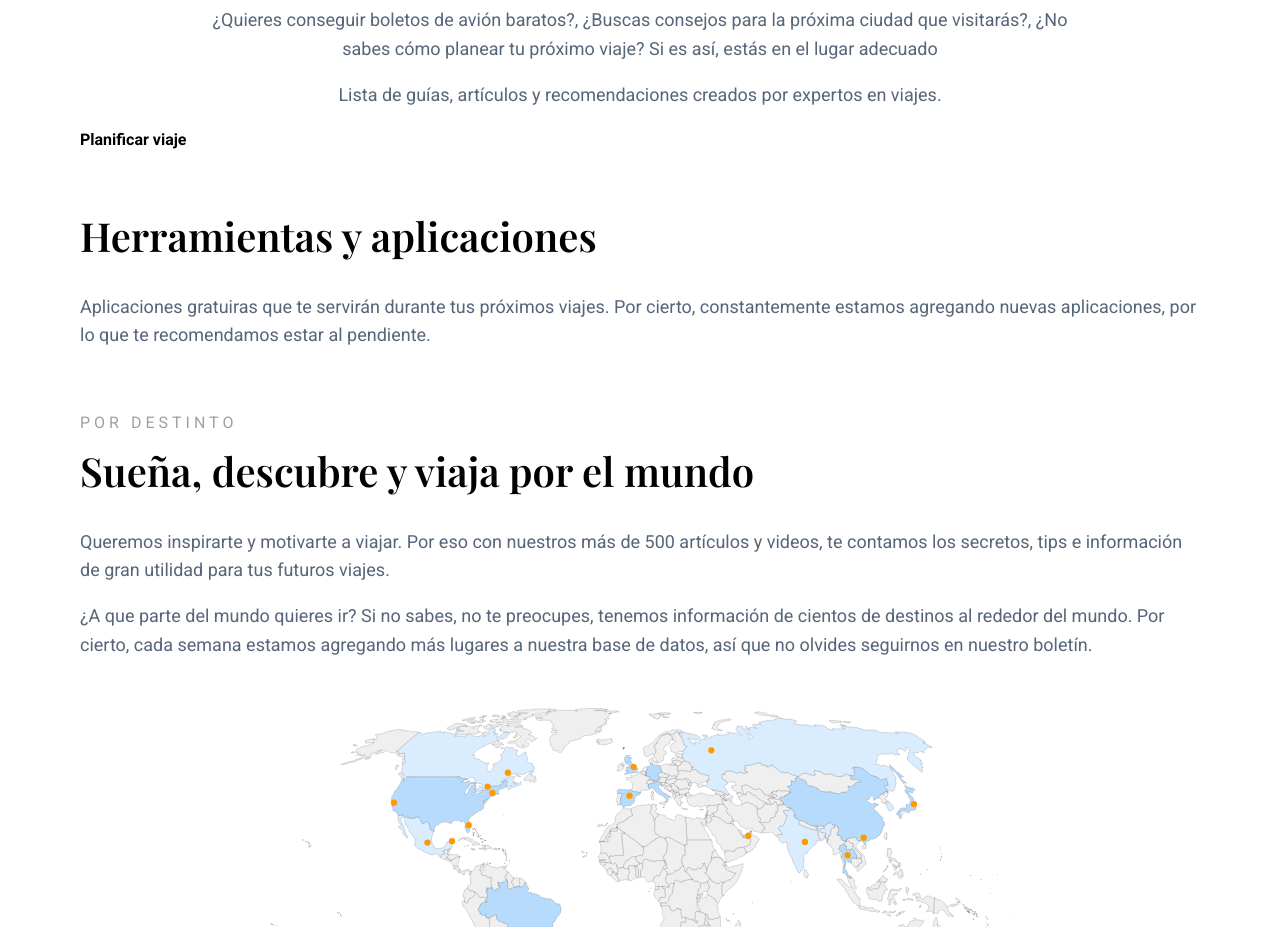
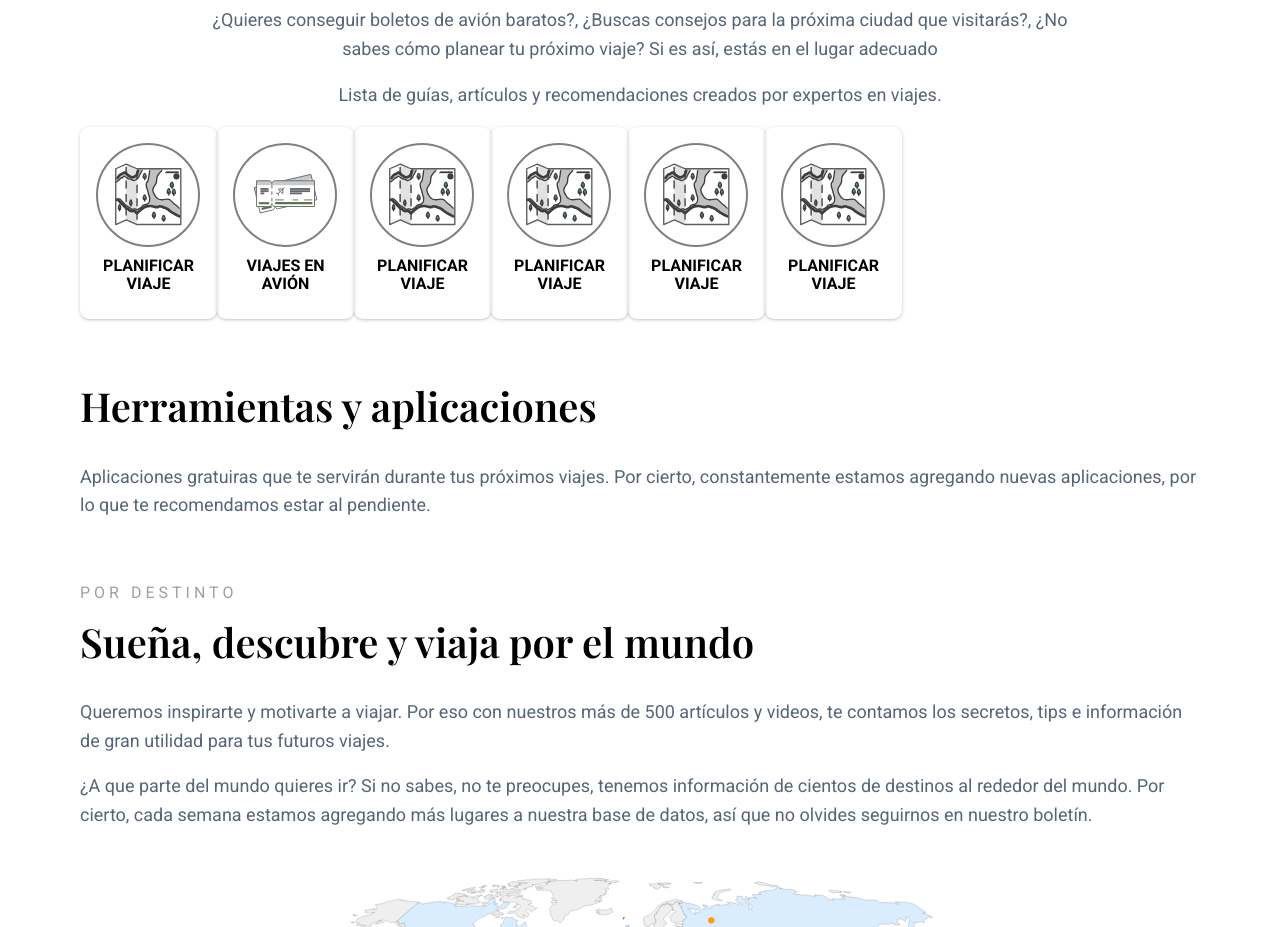
Before and after one commit to iCharlieAraiza/viajetip, a website: page index.html in a window 1280 px wide. Shown: the part 1500-2427 px from the top of the page. Drawn offline with nearby package versions, Linux system fonts and the light colour scheme.

Commit message:
update card styles

```diff
--- a/css/style.scss
+++ b/css/style.scss
@@ -392,7 +392,7 @@ p {
         font-size: 2.5rem;
         margin-top: 1rem;
     }
-    &.center,{
+    &.center {
         h2, p,  .h-subtitle {
             text-align: center;
             max-width: 900px;
@@ -425,11 +425,59 @@ p {
 }
 
 .separator {
-    margin-bottom: 1remñm;
+    margin-bottom: 1rem;
     img{
         width: 100%;
     }
 }
+
+.card-list {
+    display: flex;
+    picture {
+        width: 100px;
+        border-radius: 50%;
+        border: 2px solid grey;
+        height: 100px;
+        display: flex;
+        justify-content: center;
+        align-items: center;
+    }
+    img {
+        width: 70%;
+    }
+
+    h4 {
+        text-transform: uppercase;
+        color: black;
+    }
+
+
+    .item{
+        //border: 1px solid #e3e3e3;
+        display: block;
+        box-shadow: 0 1px 1px 0 rgba(66, 66, 66, 0.08), 0 1px 3px 1px rgba(66, 66, 66, 0.16);
+        &:hover{
+            picture {
+                background-color: #e3e3e3;
+            }
+        }
+    }
+
+    .short {
+        padding: 1rem;
+        border-radius: 9px;
+        cursor: pointer;
+        max-width: 105px;
+        &:hover {
+            background-color: #f7f7f7;
+        }
+        h4{
+            margin: 10px 0;
+            text-align: center;
+        }
+    }
+}
+
 
 
 @media only screen and (min-width: 481px) {
--- a/index.html
+++ b/index.html
@@ -145,12 +145,54 @@
                 ¿No sabes cómo planear tu próximo viaje? Si es así, estás en el lugar adecuado</p>
             <p>Lista de guías, artículos y recomendaciones creados por expertos en viajes.</p>
             <div class="card-list">
-                <div class="item">
-                    <picture>
-
-                    </picture>
+                <a href="#" class="item short">
+                    <div class="logo">
+                        <picture>
+                            <img src="assets/img/homepage/map.svg" alt="">
+                        </picture>
+                    </div>
                     <h4>Planificar viaje</h4>
-                </div>
+                </a>
+                <a href="#" class="item short">
+                    <div class="logo">
+                        <picture>
+                            <img src="assets/img/homepage/plane.svg" alt="">
+                        </picture>
+                    </div>
+                    <h4>Viajes en avión</h4>
+                </a>
+                <a href="#" class="item short">
+                    <div class="logo">
+                        <picture>
+                            <img src="assets/img/homepage/map.svg" alt="">
+                        </picture>
+                    </div>
+                    <h4>Planificar viaje</h4>
+                </a>
+                <a href="#" class="item short">
+                    <div class="logo">
+                        <picture>
+                            <img src="assets/img/homepage/map.svg" alt="">
+                        </picture>
+                    </div>
+                    <h4>Planificar viaje</h4>
+                </a>
+                <a href="#" class="item short">
+                    <div class="logo">
+                        <picture>
+                            <img src="assets/img/homepage/map.svg" alt="">
+                        </picture>
+                    </div>
+                    <h4>Planificar viaje</h4>
+                </a>
+                <a href="#" class="item short">
+                    <div class="logo">
+                        <picture>
+                            <img src="assets/img/homepage/map.svg" alt="">
+                        </picture>
+                    </div>
+                    <h4>Planificar viaje</h4>
+                </a>
             </div>
         </div>
     </section>
```
Also changed, not shown: assets/img/homepage/map.svg (added), assets/img/homepage/plane.svg (added), css/style.css, 1 other file.
